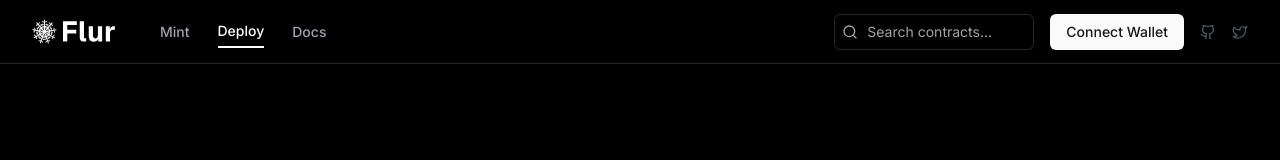
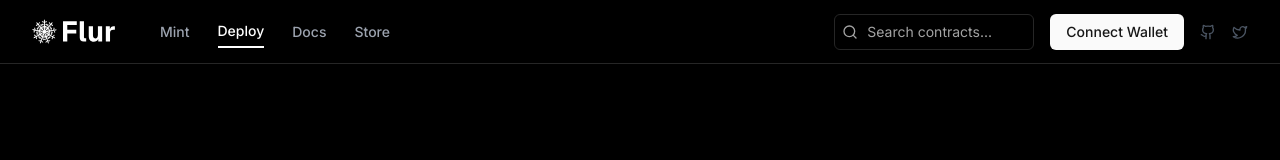
Before and after one commit to open-fractal/flur, a Next.js app: page /create in a window 1280 px wide. Shown: the top 160 px of the page. Built offline with nearby package versions, Linux system fonts and the light colour scheme; no server answers.

Commit message:
store launch

```diff
--- a/src/components/Header.tsx
+++ b/src/components/Header.tsx
@@ -171,6 +171,17 @@ export const Header: React.FC = () => {
 									</NavigationMenuLink>
 								</Link>
 							</NavigationMenuItem>
+							<NavigationMenuItem>
+								<Link href="https://store.flur.gg" legacyBehavior passHref>
+									<NavigationMenuLink className={cn(
+										customNavigationMenuTriggerStyle(),
+										inactiveItemStyle,
+										"whitespace-nowrap"
+									)} target="_blank" rel="noopener noreferrer">
+										Store
+									</NavigationMenuLink>
+								</Link>
+							</NavigationMenuItem>
 						</NavigationMenuList>
 					</NavigationMenu>
 				</div>
@@ -292,6 +303,23 @@ export const Header: React.FC = () => {
 											</NavigationMenuLink>
 										</Link>
 									</NavigationMenuItem>
+									<NavigationMenuItem className="w-full">
+										<Link href="https://store.flur.gg" legacyBehavior passHref>
+											<NavigationMenuLink
+												className={cn(
+													customNavigationMenuTriggerStyle(),
+													"justify-start w-full",
+													inactiveItemStyle,
+													"whitespace-nowrap"
+												)}
+												onClick={() => setIsSheetOpen(false)}
+												target="_blank"
+												rel="noopener noreferrer"
+											>
+												Store
+											</NavigationMenuLink>
+										</Link>
+									</NavigationMenuItem>
 								</NavigationMenuList>
 							</NavigationMenu>
 
```
